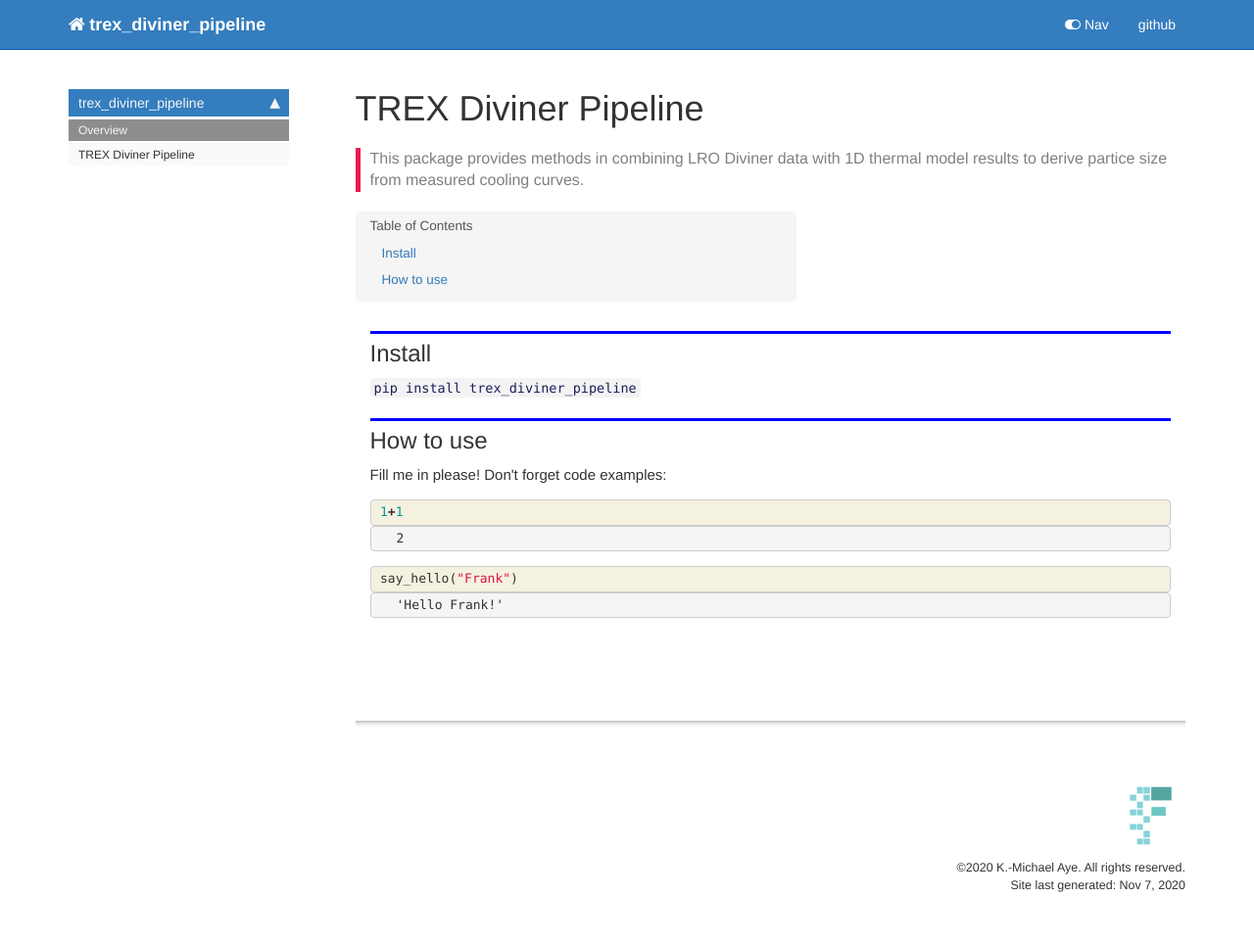
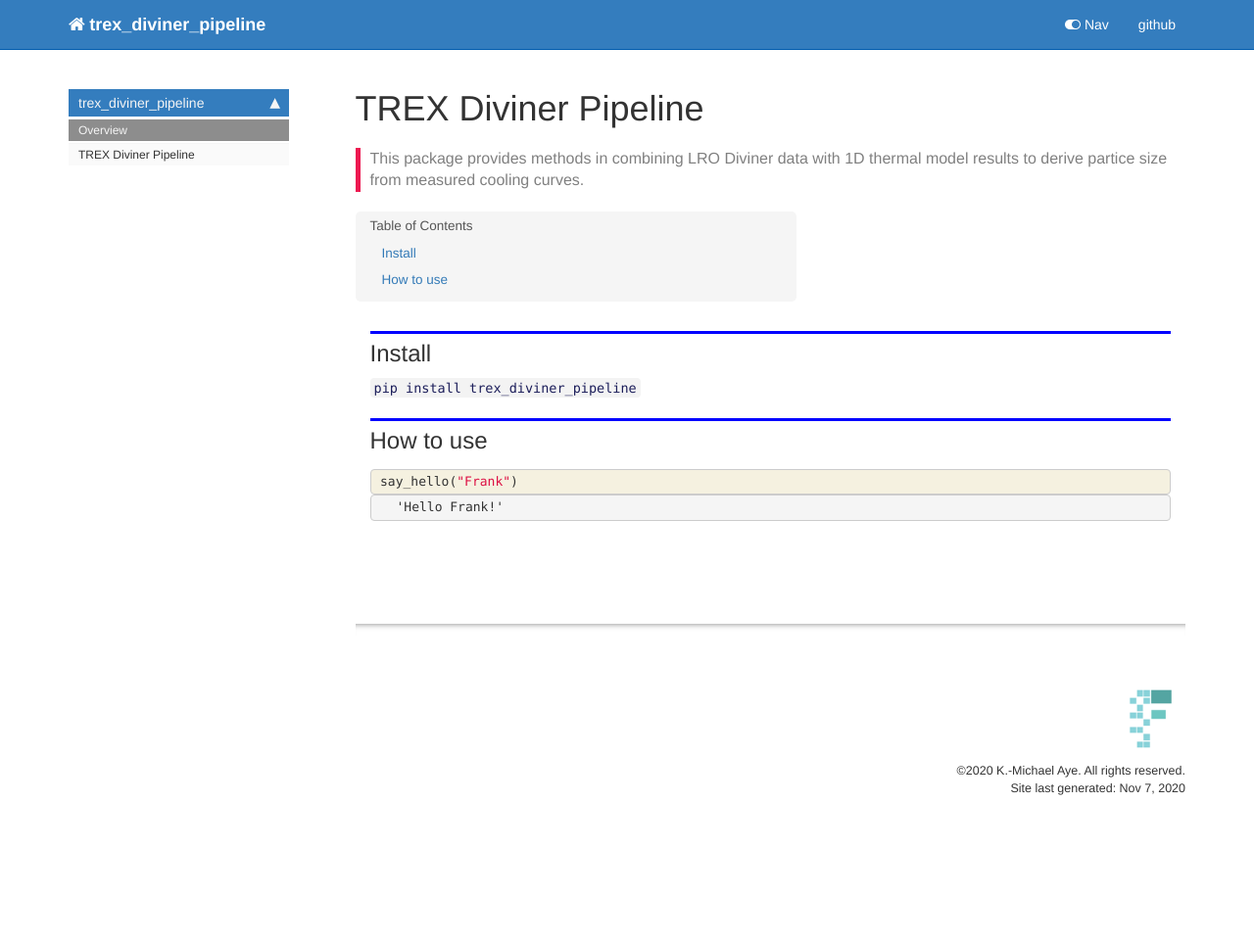
Before and after one commit to MrZombie69232/trex_diviner_pipeline, a Jekyll site: the page built from docs/index.html, in a window 1280 px wide. Shown: the whole page at 98% size. Built offline with Jekyll 4.4.1, drawn with Linux system fonts in a browser that asks for light colours; nearby versions of some CDN libraries; comment, search, counter and statistics services are not loaded; after the commit the page ends 900 px from its top, so only the background shows below that.

Commit message:
update docs

```diff
--- a/docs/index.html
+++ b/docs/index.html
@@ -48,46 +48,6 @@
 </div>
 </div>
 </div>
-<div class="cell border-box-sizing text_cell rendered"><div class="inner_cell">
-<div class="text_cell_render border-box-sizing rendered_html">
-<p>Fill me in please! Don't forget code examples:</p>
-
-</div>
-</div>
-</div>
-    {% raw %}
-
-<div class="cell border-box-sizing code_cell rendered">
-<div class="input">
-
-<div class="inner_cell">
-    <div class="input_area">
-<div class=" highlight hl-ipython3"><pre><span></span><span class="mi">1</span><span class="o">+</span><span class="mi">1</span>
-</pre></div>
-
-    </div>
-</div>
-</div>
-
-<div class="output_wrapper">
-<div class="output">
-
-<div class="output_area">
-
-
-
-<div class="output_text output_subarea output_execute_result">
-<pre>2</pre>
-</div>
-
-</div>
-
-</div>
-</div>
-
-</div>
-    {% endraw %}
-
     {% raw %}
 
 <div class="cell border-box-sizing code_cell rendered">
```
Also changed, not shown: README.md, 1 other file.
